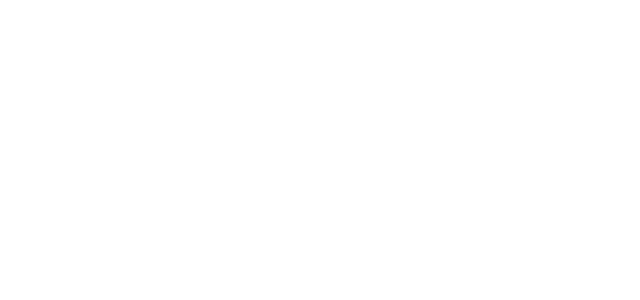
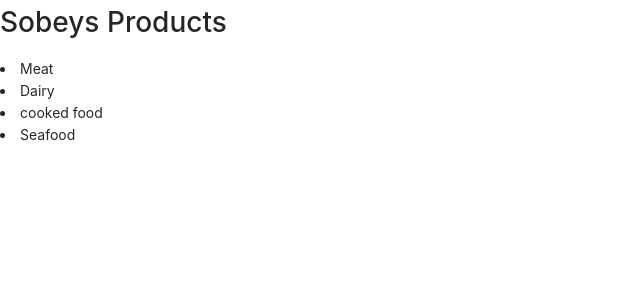
Before and after one commit to masoudz88/food_donations_frontend, a React (Create React App) app in the folder waste-management/: page /Mainpage/company/1 in a window 1280 px wide. Shown: the top 300 px of the page, without its empty margins (0-640 px from the left). Built offline with nearby package versions, Linux system fonts and the light colour scheme.

Commit message:
edit delete buttons functionality

```diff
--- a/waste-management/src/App.js
+++ b/waste-management/src/App.js
@@ -1,10 +1,10 @@
 import Credential from "./Credential";
 import Mainpage from "./Mainpage";
-import ProductCard from "./ProductCard";
 import { useState } from "react";
 import { BrowserRouter as Router, Switch, Route } from "react-router-dom";
 import styled from "styled-components";
 import { LoginContext } from "./Contexts/LoginContext";
+import CompanyInfo from "./CompanyInfo";
 
 const App = () => {
   const Container = styled.div`
@@ -16,31 +16,16 @@
     display: block;
   `;
 
-  const [name, setName] = useState("");
-  const [companyName, setCompanyName] = useState("");
-  const [isLogged, setIsLogged] = useState(false);
-  const [companies, setCompanies] = useState([]);
-
   return (
     <Router>
       <Container>
         <Switch>
-          <LoginContext.Provider
-            value={{
-              name,
-              setName,
-              isLogged,
-              setIsLogged,
-              companies,
-              setCompanies,companyName, setCompanyName,
-            }}
-          >
+          <LoginContext.Provider>
             <Route path="/" exact component={Credential}></Route>
             <Route path="/Mainpage" exact component={Mainpage}></Route>
             <Route
-              path="/Mainpage/Products"
-              exact
-              component={ProductCard}
+              path="/Mainpage/company/:companyId"
+              component={CompanyInfo}
             ></Route>
           </LoginContext.Provider>
         </Switch>
--- a/waste-management/src/CompanyCard.js
+++ b/waste-management/src/CompanyCard.js
@@ -1,16 +1,16 @@
-import React, { useContext, useEffect } from "react";
+import React, { useEffect, useState } from "react";
 import { LoginContext } from "./Contexts/LoginContext";
 import { Link } from "react-router-dom";
 import companyList from "./companyList.json";
-import { Col, Row, Button } from "antd";
+import { Button } from "antd";
 
 const CompanyCard = (props) => {
-  const { companies, setCompanies } = useContext(LoginContext);
-  const { setCompanyName } = useContext(LoginContext);
+  const [companies, setCompanies] = useState([]);
 
   useEffect(() => {
+    console.log(companies);
     setCompanies(companyList);
-  }, [setCompanies]);
+  }, []);
 
   const handleDelete = (companyId) => {
     let newCompanies = { ...companies };
@@ -19,23 +19,29 @@
     console.log(newCompanies);
   };
 
-  const getCompanyName = (event) => {
-    const value = event.target.innerText;
-    setCompanyName(value);
-  };
-
   return (
     <div>
       <ul>
         {companies.map((co) => (
           <li key={co.id}>
             <Link to="Mainpage/Products">
-              <Button onClick={getCompanyName} type="link">
+              <Button
+                onClick={() => {
+                  // TODO: redirect to company URL
+                  console.log("here");
+                }}
+                type="link"
+              >
                 {co.name}
               </Button>
             </Link>
             <img alt={co.name} src={`${co.image}`} width="100%" />
-            <Button onClick={handleDelete(co.id)} danger>
+            <Button
+              onClick={() => {
+                handleDelete(co.id);
+              }}
+              danger
+            >
               Delete
             </Button>
           </li>
--- /dev/null
+++ b/waste-management/src/CompanyInfo.js
@@ -0,0 +1,34 @@
+import React, { useState, useEffect, useContext } from "react";
+import { LoginContext } from "./Contexts/LoginContext";
+import companyList from "./companyList.json";
+import productList from "./productList.json";
+import { Button } from "antd";
+
+const CompanyInfo = (props) => {
+  const [products, setProducts] = useState([]);
+  const [selectedCompany, setSelectedCompany] = useState(null);
+
+  useEffect(() => {
+    const urlId = "1"; // TODO: get id from URL
+    const foundCompany = companyList.find((c) => c.id === urlId);
+
+    setSelectedCompany(foundCompany);
+    setProducts(productList);
+  }, [products]);
+
+  return (
+    <div>
+      {!selectedCompany && "Loading..."}
+      {selectedCompany && (
+        <div>
+          <h1>{`${selectedCompany.name} Products`}</h1>
+          {products.map((product) => (
+            <li>{product.product}</li>
+          ))}
+        </div>
+      )}
+    </div>
+  );
+};
+
+export default CompanyInfo;
--- a/waste-management/src/Mainpage.js
+++ b/waste-management/src/Mainpage.js
@@ -10,12 +10,11 @@
   console.log(isLogged);
 
   useEffect(() => {
+    console.log("Mainpage rendering.");
     if (isLogged === false) {
       props.history.push("/");
     }
   }, [isLogged, props.history]);
-
-
 
   return (
     <div className="content">
--- a/waste-management/src/ProductCard.js
+++ /dev/null
@@ -1,27 +0,0 @@
-import React, { useState, useEffect, useContext } from "react";
-import { LoginContext } from "./Contexts/LoginContext";
-import companyList from "./companyList.json";
-import productList from "./productList.json";
-import { Button } from "antd";
-
-const CompanyCard = (props) => {
-  const [products, setProducts] = useState([]);
-  const { companies } = useContext(LoginContext);
-  const { companyName } = useContext(LoginContext);
-
-  useEffect(() => {
-    setProducts(productList);
-  }, [setProducts]);
-
-  return (
-    <div>
-      <h1>{`${companyName} Products`}</h1>
-      {products.map((product) => (
-        <li>{product.product}</li>
-      ))}
-      ;
-    </div>
-  );
-};
-
-export default CompanyCard;
```
